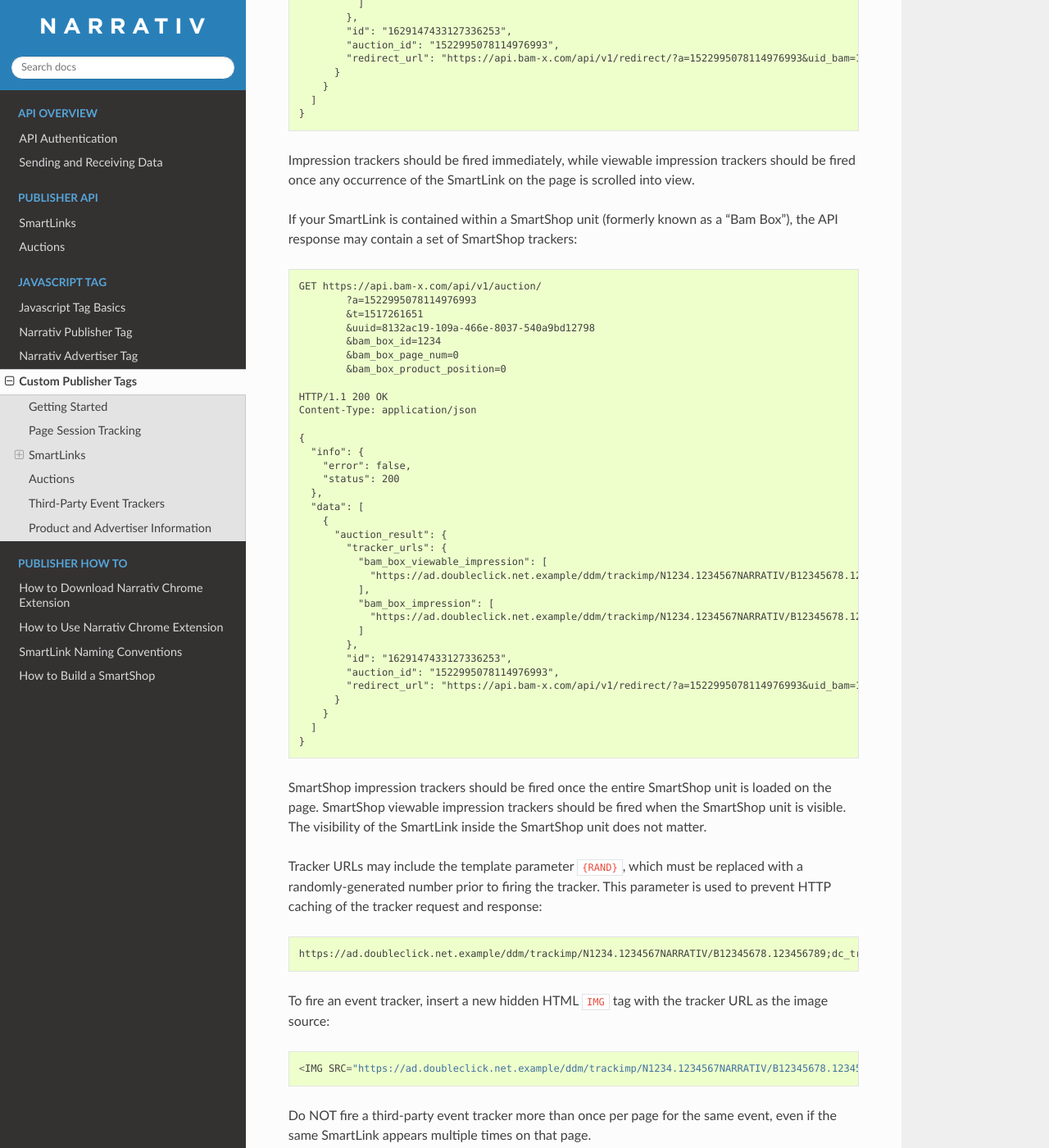
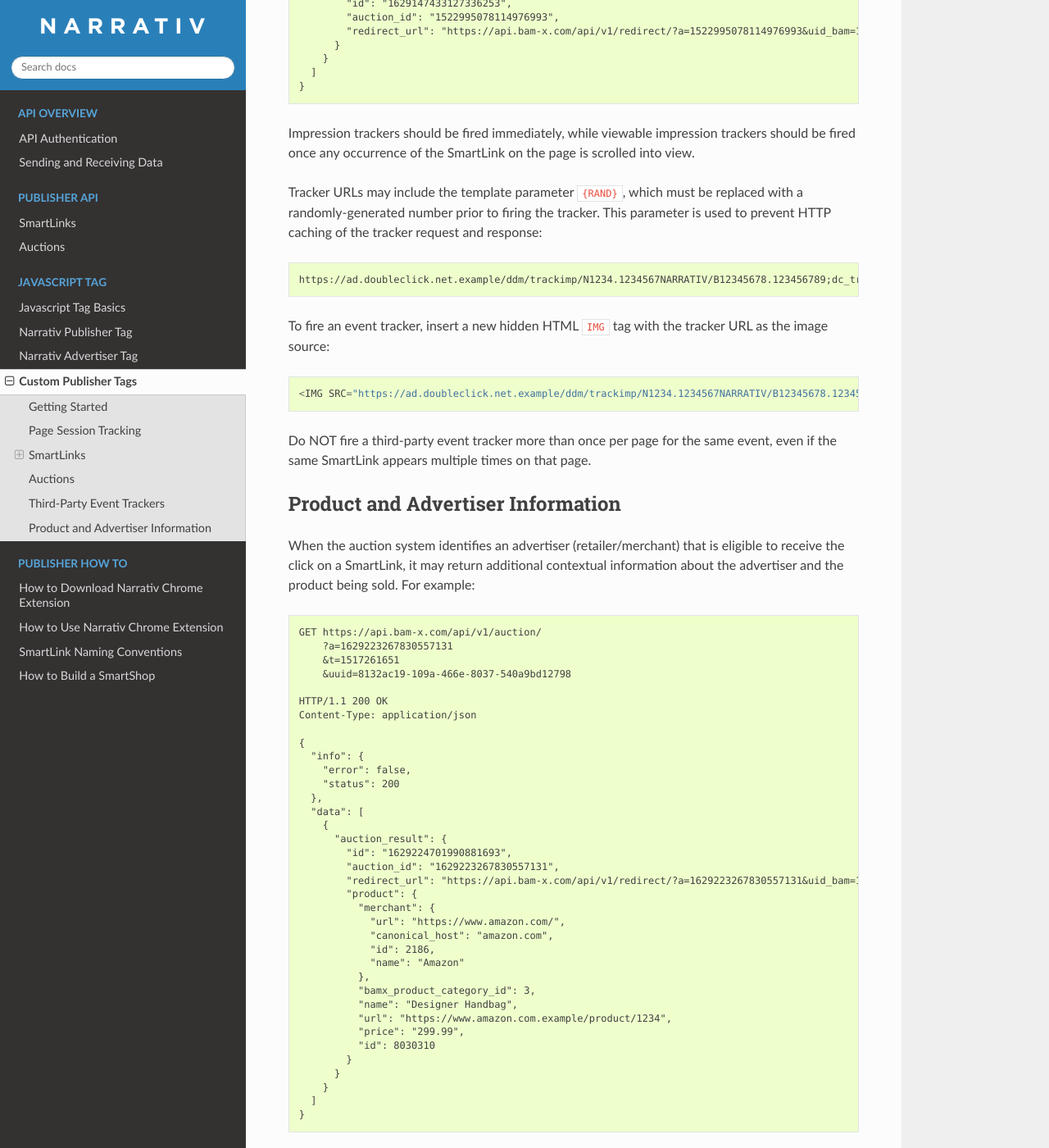
Before and after one commit to robinssq/api-docs, a Sphinx documentation site: the page built from docs/tagpublishercustom.rst, in a window 1280 px wide and 1400 px high, scrolled down 2885 px. Shown: the whole window at 82% size. Built offline with Sphinx 7.4.7 and the Read the Docs theme 2.0.0, drawn with Linux system fonts in a browser that asks for light colours; some of the changed text lies outside the part shown.

Commit message:
BAM-1606: Remove info on bam box fields, fix confusing sections

```diff
--- a/docs/auction.rst
+++ b/docs/auction.rst
@@ -47,25 +47,9 @@ Request
      - Page Session UUID. The UUID v4 value that your client has generated for
        the current page session.
 
-   * - bam_box_id
-     - integer
-     - Applies only to SmartLinks contained within a SmartShop unit
-       (Bam Box). The identifier for the SmartShop unit.
-
-   * - bam_box_page_num
-     - integer
-     - Applies only to SmartLinks contained within a SmartShop unit
-       (Bam Box). The SmartShop page number where the SmartLink is
-       initially placed.
-
-   * - bam_box_product_position
-     - integer
-     - Applies only to SmartLinks contained within a SmartShop unit
-       (Bam Box). The position of the SmartLink on the SmartShop
-       page.
-
-.. note:: SmartShop pages and positions are 0-indexed. The first SmartLink
-   in a SmartShop has ``bam_box_page_num=0`` and ``bam_box_product_position=0``.
+.. NOTE: Custom publisher tags do not run bam box auctions, since bam boxes
+   have their own embedded tag. To avoid confusion, we avoid documenting the
+   bam box parameters.
 
 
 Response
@@ -169,17 +153,6 @@ trackers that apply to your SmartLink placement:
    * - Event Tracker Type
      - Event Description
 
-   * - bam_box_impression
-     - Applies only to SmartLinks contained within a SmartShop unit
-       (Bam Box). Fire this event tracker once the SmartShop containing
-       the SmartLink is loaded on the page.
-
-   * - bam_box_viewable_impression
-     - Applies only to SmartLinks contained within a SmartShop unit
-       (Bam Box). Fire this event tracker once the SmartShop containing
-       the SmartLink is scrolled into view on the page. (The SmartLink
-       itself need not be in view.)
-
    * - impression
      - Signals that at least one occurrence of this SmartLink has been
        loaded on the page. You may fire this event tracker immediately
@@ -206,9 +179,6 @@ Example
         ?a=1629223267830557131
         &t=1517261651
         &uuid=8132ac19-109a-466e-8037-540a9bd12798
-        &bam_box_id=1234
-        &bam_box_page_num=0
-        &bam_box_product_position=0
 
 ::
 
@@ -240,19 +210,13 @@ Example
               "id": 8030310
             },
             "tracker_urls": {
-              "bam_box_viewable_impression": [
-                "https://ad.doubleclick.net.example/ddm/trackimp/N1234.1234567NARRATIV/B12345678.123456789;dc_trk_aid=123456789;dc_trk_cid=12345678;kw=bv;ord={RAND};dc_lat=;dc_rdid=;tag_for_child_directed_treatment=?",
+              "viewable_impression": [
+                "https://ad.doubleclick.net.example/ddm/trackimp/N1234.1234567NARRATIV/B12345678.123456789;dc_trk_aid=123456789;dc_trk_cid=12345678;kw=lv;ord=1629147433127336253;dc_lat=;dc_rdid=;tag_for_child_directed_treatment=?",
                 "https://ad.atdmt.com.example/1111?r={RAND}"
               ],
-              "bam_box_impression": [
-                "https://ad.doubleclick.net.example/ddm/trackimp/N1234.1234567NARRATIV/B12345678.123456789;dc_trk_aid=123456789;dc_trk_cid=12345678;kw=bi;ord={RAND};dc_lat=;dc_rdid=;tag_for_child_directed_treatment=?",
+              "impression": [
+                "https://ad.doubleclick.net.example/ddm/trackimp/N1234.1234567NARRATIV/B12345678.123456789;dc_trk_aid=123456789;dc_trk_cid=12345678;kw=li;ord=1629147433127336253;dc_lat=;dc_rdid=;tag_for_child_directed_treatment=?",
                 "https://ad.atdmt.com.example/2222?r={RAND}"
-              ],
-              "viewable_impression": [
-                "https://ad.doubleclick.net.example/ddm/trackimp/N1234.1234567NARRATIV/B12345678.123456789;dc_trk_aid=123456789;dc_trk_cid=12345678;kw=lv;ord=1629147433127336253;dc_lat=;dc_rdid=;tag_for_child_directed_treatment=?"
-              ],
-              "impression": [
-                "https://ad.doubleclick.net.example/ddm/trackimp/N1234.1234567NARRATIV/B12345678.123456789;dc_trk_aid=123456789;dc_trk_cid=12345678;kw=li;ord=1629147433127336253;dc_lat=;dc_rdid=;tag_for_child_directed_treatment=?"
               ]
             }
           },
--- a/docs/tagpublishercustom.rst
+++ b/docs/tagpublishercustom.rst
@@ -42,15 +42,18 @@ Pages with Existing SmartLinks
 ^^^^^^^^^^^^^^^^^^^^^^^^^^^^^^
 
 Next, your tag must identify the SmartLinks in your article which need to
-have their destination URLs updated. All SmartLinks use one of the following
-formats::
+have their destination URLs updated. All SmartLinks have the following
+format::
 
-    https://shop-edits.co/<auction_id>
     https://shop-links.co/<auction_id>
+
+.. NOTE: Custom publisher tags should ignore shop-edits. Bam boxes have
+   their own embedded tag independent from the publisher page tag (since
+   bam boxes are loaded in iframes). We also omit information about the
+   legacy bam link formats `#bamx-` and `#bamx:`.
 
 For example::
 
-    https://shop-edits.co/1611792246540568252
     https://shop-links.co/1611792246540568252
 
 Each SmartLink has an **Auction ID**, a unique 64-bit integer identifying
@@ -98,7 +101,7 @@ request to obtain the new destination URL. For example::
 Then, replace the ``href`` of your link with the new URL. So, an original
 link that looks like this::
 
-    <a href="https://shop-links.co/1522995078114976993/" target="_blank">Shop Now</a>
+    <a href="https://shop-links.co/1522995078114976993" target="_blank">Shop Now</a>
 
 will become::
 
@@ -158,48 +161,8 @@ Impression trackers should be fired immediately, while viewable impression
 trackers should be fired once any occurrence of the SmartLink on the page
 is scrolled into view.
 
-If your SmartLink is contained within a SmartShop unit (formerly known as a
-"Bam Box"), the API response may contain a set of SmartShop trackers::
-
-    GET https://api.bam-x.com/api/v1/auction/
-            ?a=1522995078114976993
-            &t=1517261651
-            &uuid=8132ac19-109a-466e-8037-540a9bd12798
-            &bam_box_id=1234
-            &bam_box_page_num=0
-            &bam_box_product_position=0
-
-    HTTP/1.1 200 OK
-    Content-Type: application/json
-
-    {
-      "info": {
-        "error": false,
-        "status": 200
-      },
-      "data": [
-        {
-          "auction_result": {
-            "tracker_urls": {
-              "bam_box_viewable_impression": [
-                "https://ad.doubleclick.net.example/ddm/trackimp/N1234.1234567NARRATIV/B12345678.123456789;dc_trk_aid=123456789;dc_trk_cid=12345678;kw=bv;ord={RAND};dc_lat=;dc_rdid=;tag_for_child_directed_treatment=?"
-              ],
-              "bam_box_impression": [
-                "https://ad.doubleclick.net.example/ddm/trackimp/N1234.1234567NARRATIV/B12345678.123456789;dc_trk_aid=123456789;dc_trk_cid=12345678;kw=bi;ord={RAND};dc_lat=;dc_rdid=;tag_for_child_directed_treatment=?"
-              ]
-            },
-            "id": "1629147433127336253",
-            "auction_id": "1522995078114976993",
-            "redirect_url": "https://api.bam-x.com/api/v1/redirect/?a=1522995078114976993&uid_bam=1629147432580451822&ar=1629147433127336253&url=http%3A%2F%2Fwww.shopbop.com.example%2Fkarda-lace-bootie-iro%2Fvp%2Fv%3D1%2F1533877648.htm%3Fsite_refer%3Dbam%26utm_source%3Dbam%26utm_medium%3Dcpc%26utm_campaign%3Dbam%2Bpremium%2Beditorial%26&uuid=8132ac19-109a-466e-8037-540a9bd12798"
-          }
-        }
-      ]
-    }
-
-SmartShop impression trackers should be fired once the entire SmartShop unit
-is loaded on the page. SmartShop viewable impression trackers should be fired
-when the SmartShop unit is visible. The visibility of the SmartLink inside
-the SmartShop unit does not matter.
+.. NOTE: Since custom publisher tags do not run bam box auctions, they will
+   not receive auction responses containing bam box campaign event trackers.
 
 Tracker URLs may include the template parameter ``{RAND}``, which must be
 replaced with a randomly-generated number prior to firing the tracker.
```
Also changed, not shown: other parts of docs/auction.rst (+3 -3 lines).
